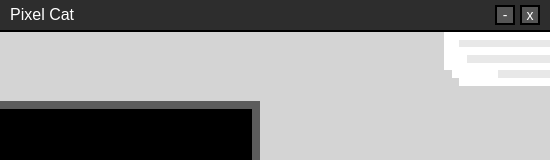
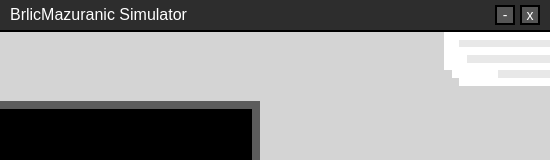
Before and after one commit to marinkres/pixel-cat-app, an Electron app: page index.html in a window 550 px wide. Shown: the top 160 px of the page. Drawn offline with Linux system fonts and the light colour scheme.

Commit message:
update title bar text to "BrlicMazuranic Simulator"

```diff
--- a/index.html
+++ b/index.html
@@ -9,7 +9,7 @@
 <body>
   <!-- Custom Title Bar -->
   <div class="title-bar">
-    <div class="title-bar-text">Pixel Cat</div>
+    <div class="title-bar-text">BrlicMazuranic Simulator</div>
     <div class="title-bar-controls">
       <button id="minimize-btn" class="pixel-button">-</button>
       <button id="close-btn" class="pixel-button">x</button>
```
